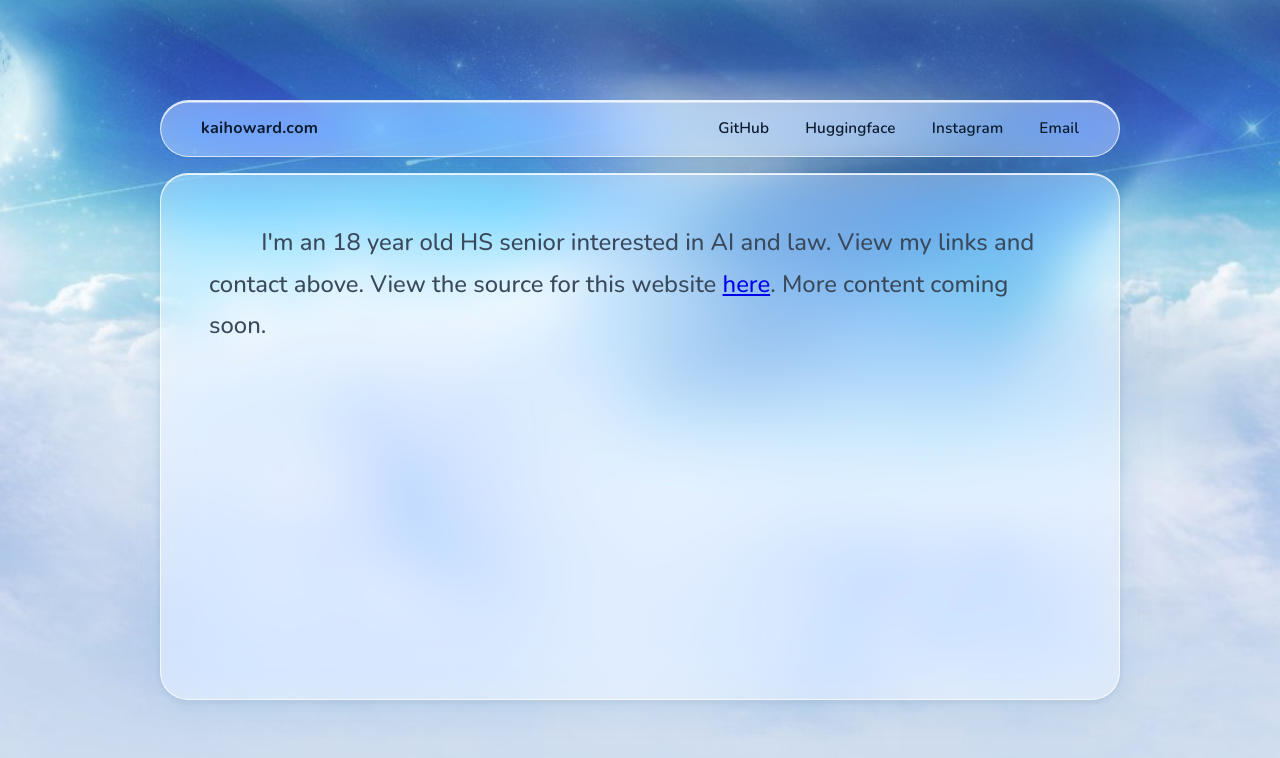
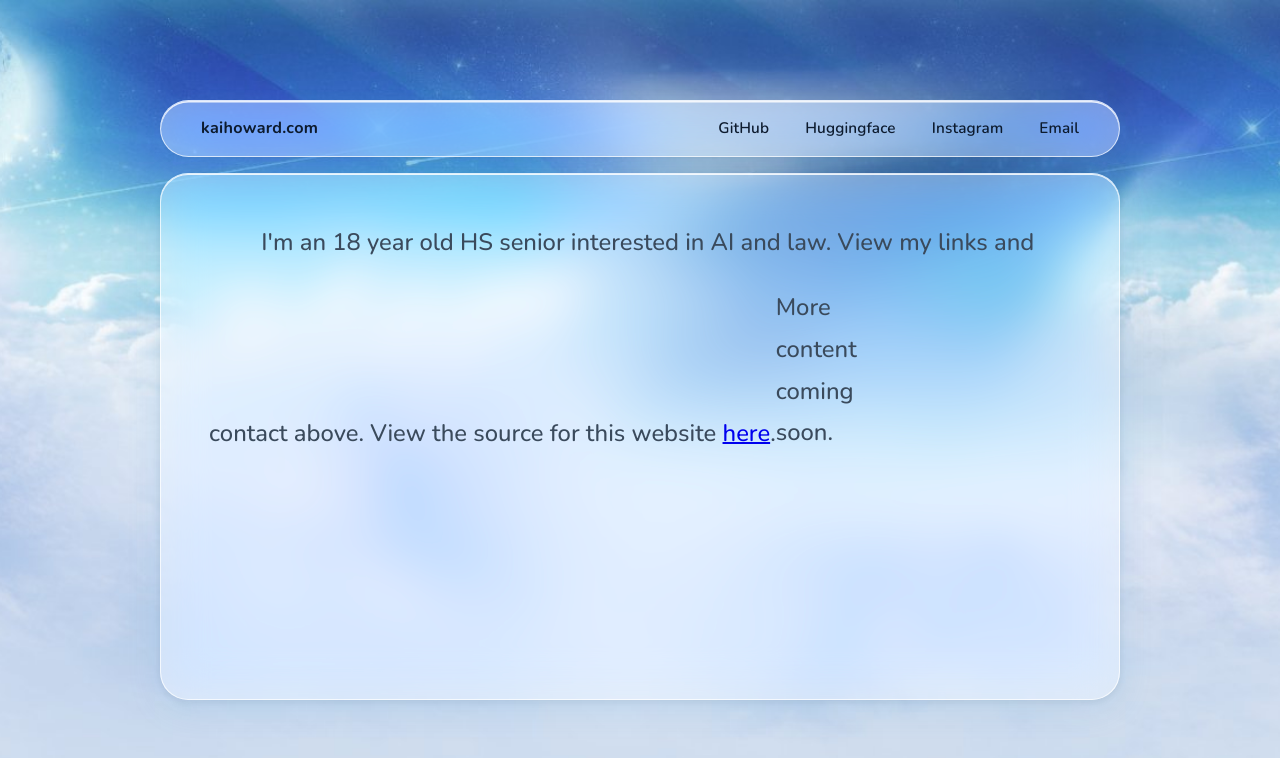
Before and after one commit to pikalover6/kaihoward, a React (Vite) app: page / in a window 1280 px wide. Shown: the top 758 px of the page. Built offline with nearby package versions, Linux system fonts and the light colour scheme.

Commit message:
Update bio

```diff
--- a/src/App.jsx
+++ b/src/App.jsx
@@ -38,7 +38,10 @@ function App() {
               <a href="https://github.com/pikalover6/kaihoward" target="_blank" rel="noopener noreferrer">
                 here
               </a>.
-              More content coming soon.
+
+              <p className="indent">
+                More content coming soon.
+              </p>
             </p>
           </div>
         </div>
```
